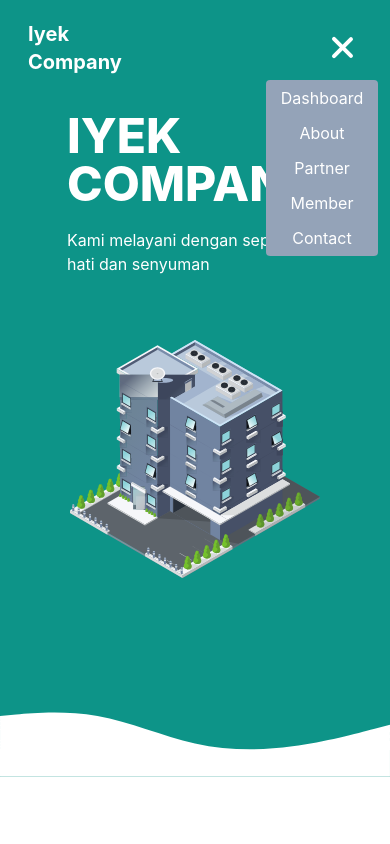
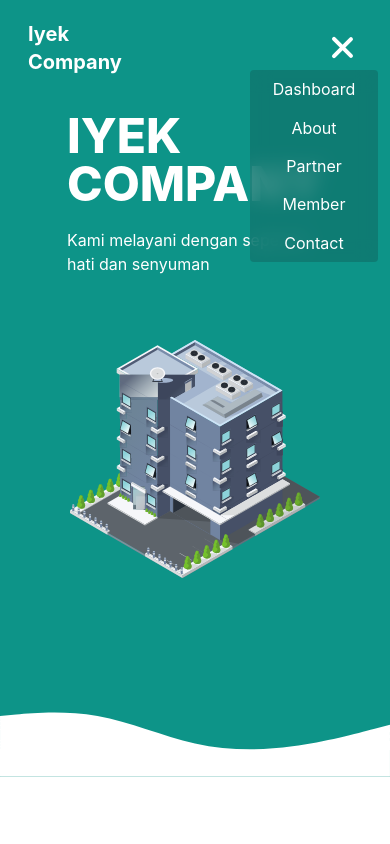
Before and after one commit to muhammadalief19/final-project, a React (Create React App) app: page / in a window 390 px wide. Both pictures are taken after a click on the element 348 px from the left and 48 px from the top of the page. Shown: the top 844 px of the page. Built offline with nearby package versions, Linux system fonts and the light colour scheme.

Commit message:
mengatur navbar

```diff
--- a/src/components/Navbar.jsx
+++ b/src/components/Navbar.jsx
@@ -29,11 +29,12 @@ export default function Navbar(props) {
         </div>
         <div className="col-span-2 w-full flex justify-end h-full items-center">
           <div
+            id="a"
             className={`${
               hamburgerActive ? "flex" : "hidden"
-            } lg:flex absolute top-20 right-3 bg-slate-400 lg:bg-transparent lg:static w-28 lg:w-1/2 rounded`}
+            } lg:flex absolute top-[70px] right-3 bg-teal-700 bg-opacity-80 lg:bg-transparent lg:static w-32 lg:w-1/2 rounded`}
           >
-            <ul className="w-full h-44 lg:h-max flex lg:flex-row flex-col justify-around items-center">
+            <ul className="w-full h-48 lg:h-max flex lg:flex-row flex-col justify-around items-center">
               <li className="">
                 <a href="#dashboard" className="">
                   Dashboard
--- a/src/index.css
+++ b/src/index.css
@@ -8,7 +8,7 @@ html {
 
 body {
   margin: 0;
-  font-family: -apple-system, BlinkMacSystemFont, 'Inter', sans-serif;
+  font-family: -apple-system, BlinkMacSystemFont, "Inter", sans-serif;
   -webkit-font-smoothing: antialiased;
   -moz-osx-font-smoothing: grayscale;
   @apply relative overflow-x-hidden;
@@ -34,3 +34,7 @@ body {
 #mobile {
   transform: rotateY(180deg);
 }
+
+#a {
+  backdrop-filter: blur(10px);
+}
```
